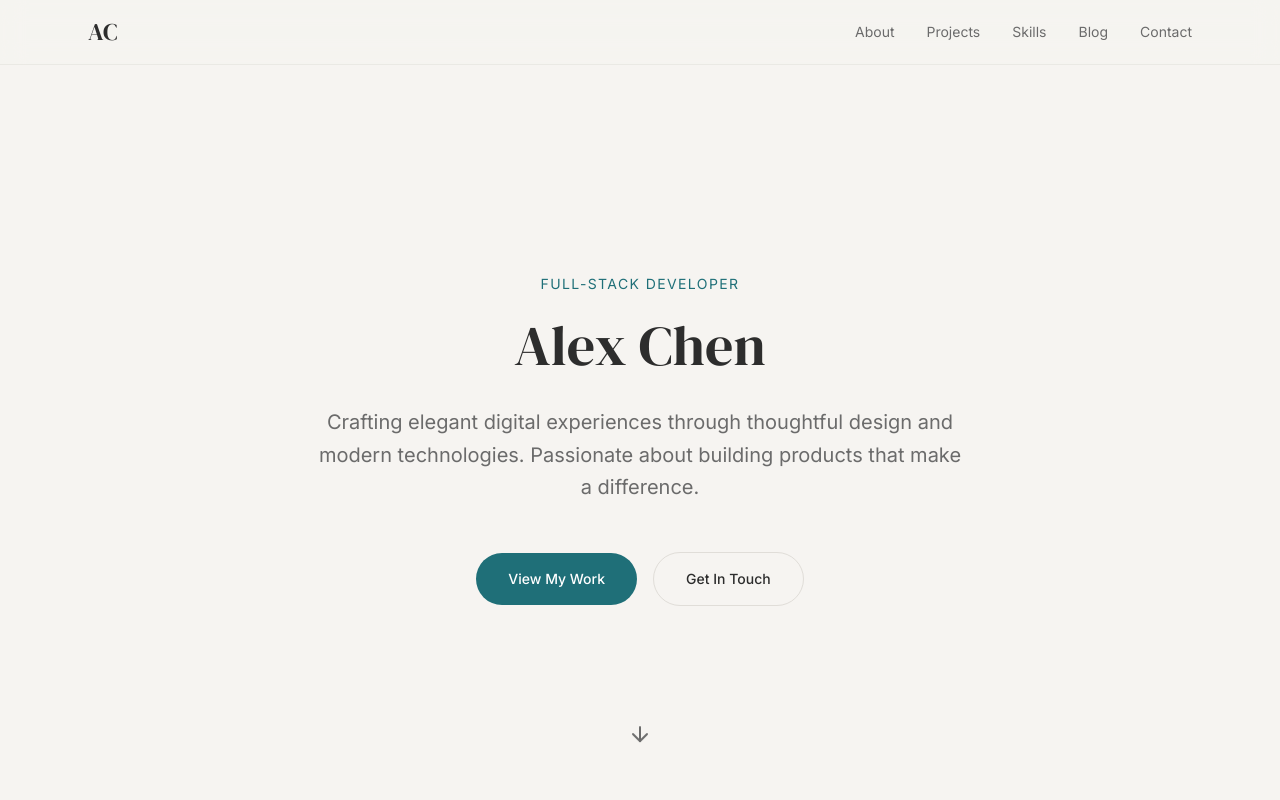
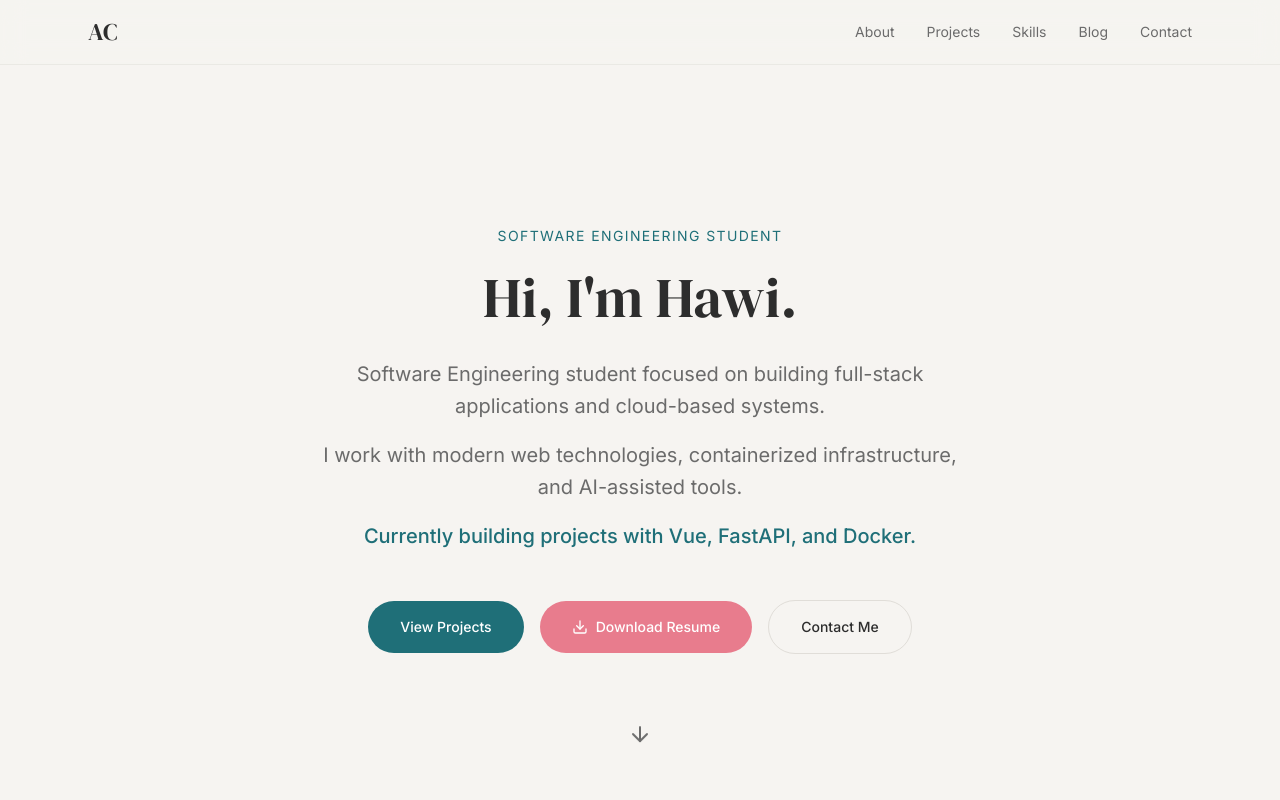
Before and after one commit to Hawi-Lemma/Hawi_Lemma-Portfolio-website-Varcel, a Next.js app: page / in a window 1280 px wide. Shown: the top 800 px of the page. Built offline with nearby package versions, Linux system fonts and the light colour scheme.

Commit message:
feat: update hero section with personal info and buttons\n\nAdd buttons for projects, resume, and contact with links.

```diff
--- a/components/hero.tsx
+++ b/components/hero.tsx
@@ -1,4 +1,4 @@
-import { ArrowDown } from "lucide-react"
+import { ArrowDown, Download } from "lucide-react"
 import Link from "next/link"
 
 export function Hero() {
@@ -6,30 +6,46 @@ export function Hero() {
     <section className="min-h-screen flex flex-col justify-center items-center px-6 pt-20">
       <div className="max-w-4xl mx-auto text-center">
         <p className="text-sm tracking-widest text-primary uppercase mb-6 animate-in fade-in slide-in-from-bottom-4 duration-700">
-          Full-Stack Developer
+          Software Engineering Student
         </p>
 
         <h1 className="font-serif text-5xl md:text-[56px] text-foreground mb-8 text-balance animate-in fade-in slide-in-from-bottom-6 duration-700 delay-150">
-          Alex Chen
+          {"Hi, I'm Hawi."}
         </h1>
 
-        <p className="text-base md:text-xl text-muted-foreground max-w-2xl mx-auto leading-relaxed mb-12 text-pretty animate-in fade-in slide-in-from-bottom-8 duration-700 delay-300">
-          Crafting elegant digital experiences through thoughtful design and modern technologies.
-          Passionate about building products that make a difference.
-        </p>
+        <div className="text-base md:text-xl text-muted-foreground max-w-2xl mx-auto leading-relaxed mb-12 text-pretty animate-in fade-in slide-in-from-bottom-8 duration-700 delay-300 space-y-4">
+          <p>
+            Software Engineering student focused on building
+            full-stack applications and cloud-based systems.
+          </p>
+          <p>
+            I work with modern web technologies,
+            containerized infrastructure, and AI-assisted tools.
+          </p>
+          <p className="text-primary font-medium">
+            Currently building projects with Vue, FastAPI, and Docker.
+          </p>
+        </div>
 
         <div className="flex flex-col sm:flex-row items-center justify-center gap-4 animate-in fade-in slide-in-from-bottom-10 duration-700 delay-500">
           <Link
             href="#projects"
             className="px-8 py-4 bg-primary text-primary-foreground rounded-full text-sm font-medium hover:bg-primary/90 transition-all hover:scale-105"
           >
-            View My Work
+            View Projects
+          </Link>
+          <Link
+            href="/resume.pdf"
+            className="px-8 py-4 bg-accent text-accent-foreground rounded-full text-sm font-medium hover:bg-accent/90 transition-all hover:scale-105 inline-flex items-center gap-2"
+          >
+            <Download className="h-4 w-4" />
+            Download Resume
           </Link>
           <Link
             href="#contact"
             className="px-8 py-4 border border-border text-foreground rounded-full text-sm font-medium hover:border-primary hover:text-primary transition-all"
           >
-            Get In Touch
+            Contact Me
           </Link>
         </div>
       </div>
```
